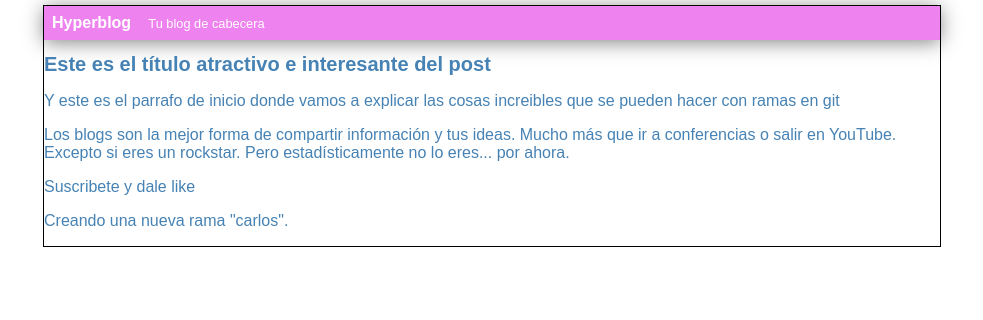
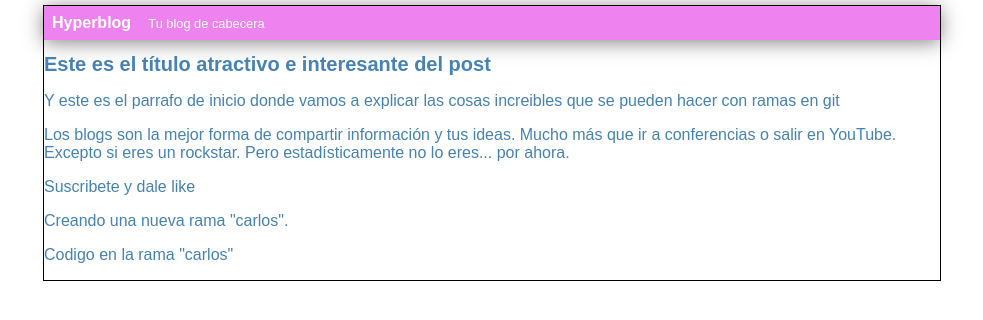
Before and after one commit to abarcaEs3/hyperblog, a plain HTML site: page blogpost.html in a window 1280 px wide. Shown: the whole page, without its empty margins (148-1131 px from the left). Drawn offline with Linux system fonts and the light colour scheme.

Commit message:
Agregando una nueva linea en -> carlos

```diff
--- a/blogpost.html
+++ b/blogpost.html
@@ -26,6 +26,7 @@
                 </p>
                 <p>Suscribete y dale like</p>
                 <p>Creando una nueva rama "carlos".</p>
+                <p>Codigo en la rama "carlos"</p>
             </div>
         </div>
     </body>
```
